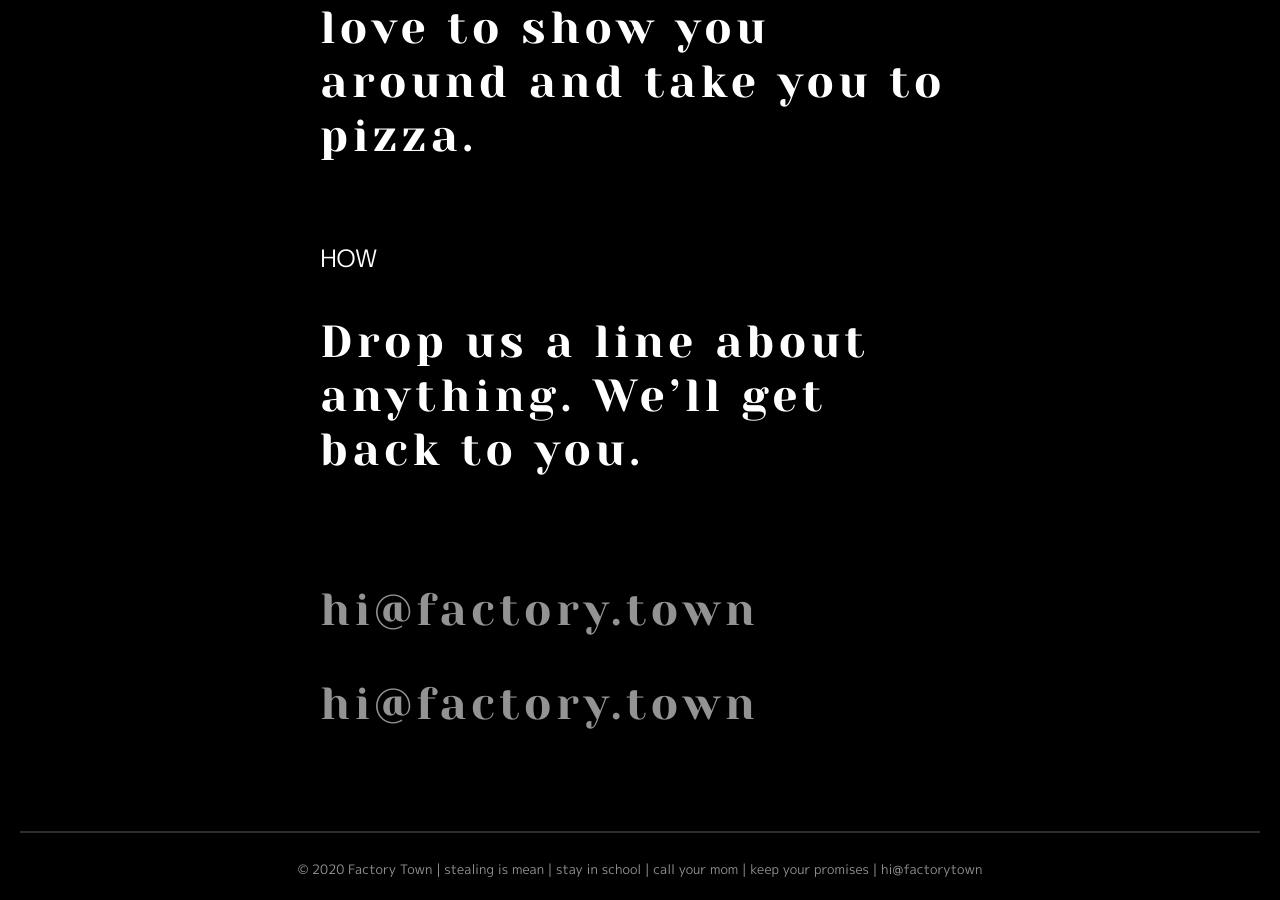
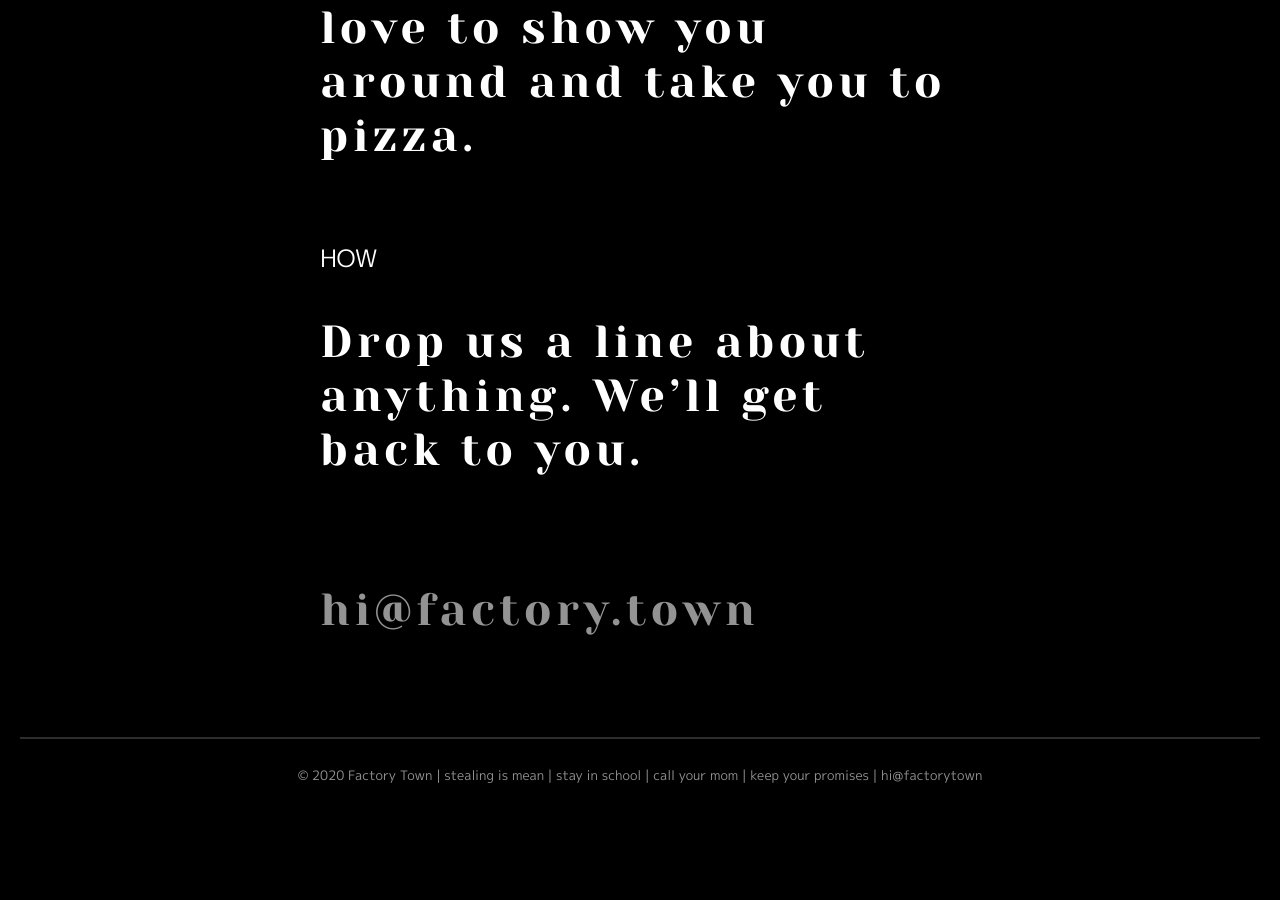
Before and after one commit to factorytown/factorytown.github.io, a Jekyll site: the page built from _pages/about.md, in a window 1280 px wide and 900 px high, scrolled down 2122 px. Built offline with Jekyll 4.4.1, drawn with Linux system fonts in a browser that asks for light colours; nearby versions of some CDN libraries; after the commit the page ends 2928 px from its top, so only the background shows below that.

Commit message:
Update about.md

```diff
--- a/_pages/about.md
+++ b/_pages/about.md
@@ -29,6 +29,4 @@ title: ABOUT
 <BR>
 <BR>
 
-## **[hi@factory.town](hi@factory.town)**
-
 ## <a href="mailto:hi@factory.town" target="_new" class="js-no-ajax">hi@factory.town</a>
```
